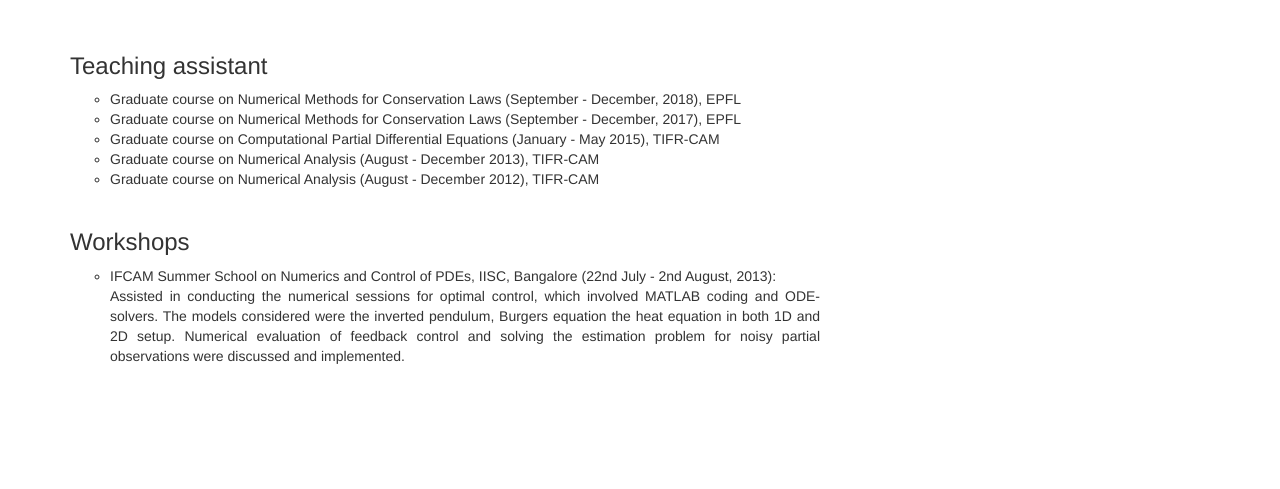
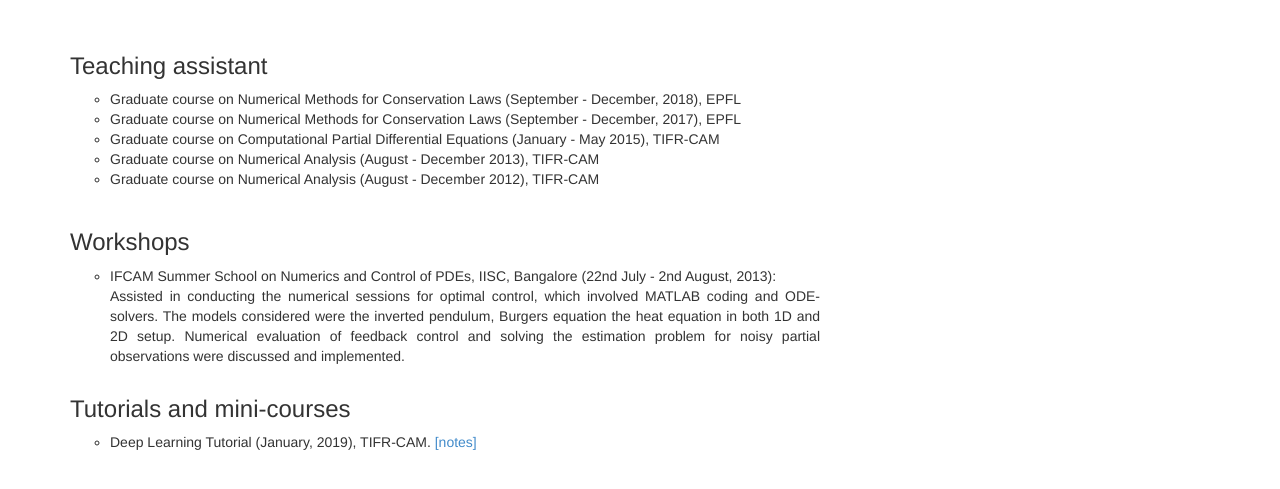
Before and after one commit to deepray/deepray.github.io, a plain HTML site: page teaching.html in a window 1280 px wide. Shown: the part 57-546 px from the top of the page. Drawn offline with nearby package versions, Linux system fonts and the light colour scheme.

Commit message:
Updating teaching

```diff
--- a/teaching.html
+++ b/teaching.html
@@ -65,6 +65,21 @@
             </div>
         </div>
 
+        <div class="container">
+            <div class="row">
+                <div class="col-md-8">
+                    <ul class="list-unstyled">
+                        <li><h3>Tutorials and mini-courses</h3>
+                            <ul>
+                                <li>Deep Learning Tutorial (January, 2019), TIFR-CAM. <a href="https://github.com/deepray/Deep_Learning_Tutorial"> [notes] </a></li>
+                            </ul>
+                        </li>
+                    </ul>
+
+                </div>
+            </div>
+        </div>
+
         <script src="http://code.jquery.com/jquery.js"></script>
         <script src="js/bootstrap.min.js"></script>
     </body>
```
Also changed, not shown: 2 other files.
